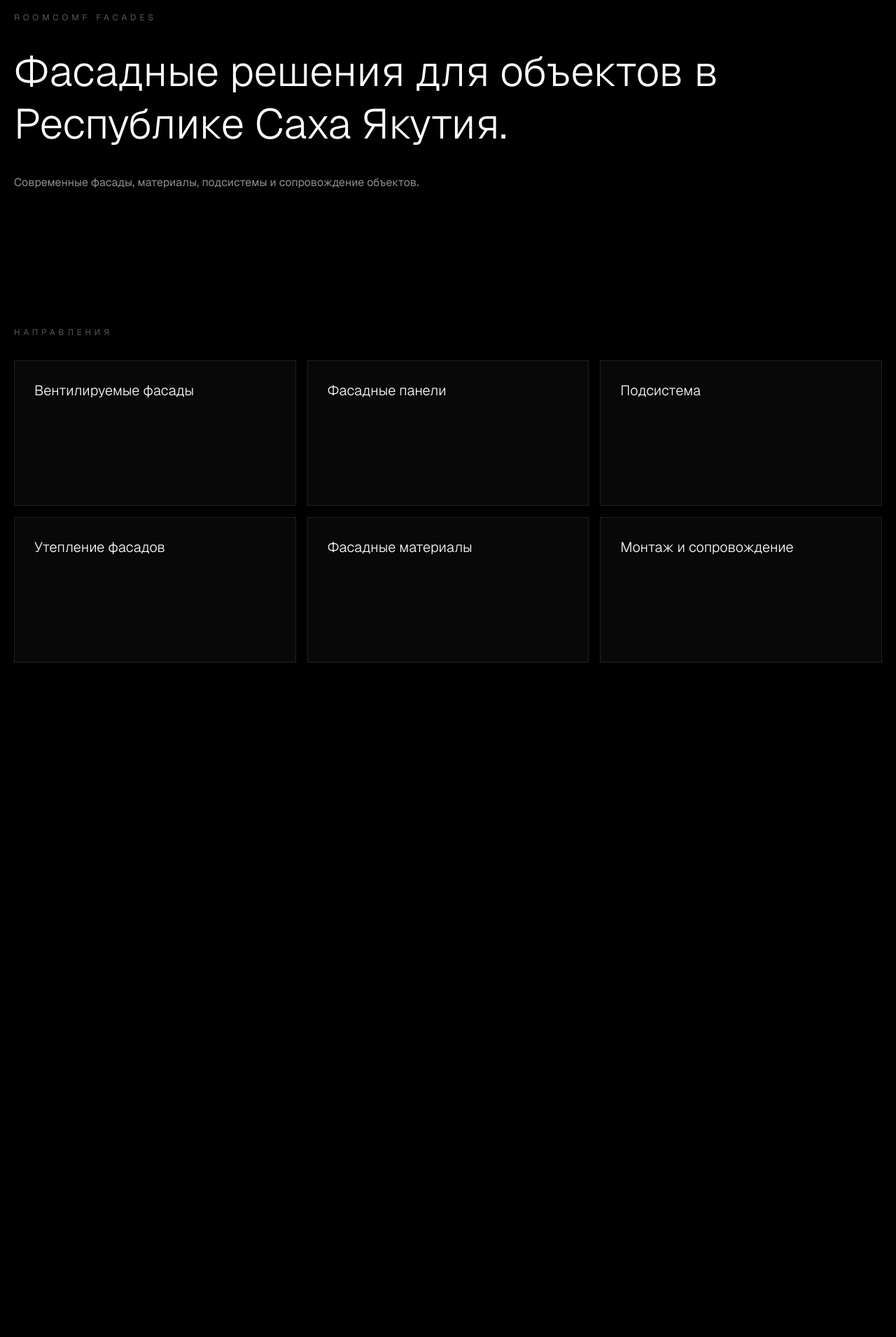
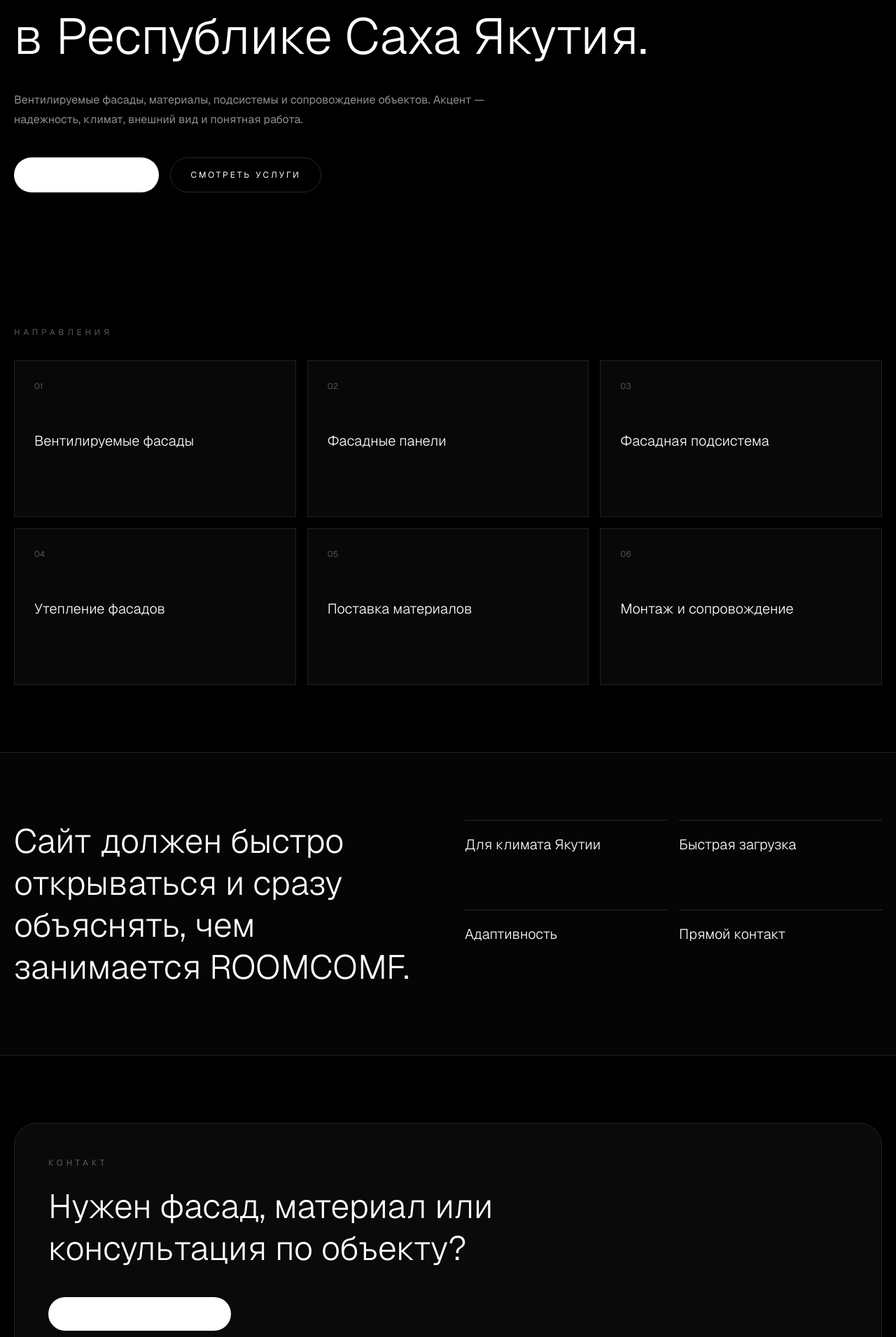
Before and after one commit to roomcomf/roomcomf-web, a Next.js app: page /facades in a window 1280 px wide. Shown: the part 429-2340 px from the top of the page at 70% size. Before the commit the page ends 1472 px from the top, so only its background shows below. Built offline with nearby package versions, Linux system fonts and the light colour scheme.

Commit message:
improve facades page

```diff
--- a/app/facades/page.tsx
+++ b/app/facades/page.tsx
@@ -1,10 +1,17 @@
 const services = [
   "Вентилируемые фасады",
   "Фасадные панели",
-  "Подсистема",
+  "Фасадная подсистема",
   "Утепление фасадов",
-  "Фасадные материалы",
+  "Поставка материалов",
   "Монтаж и сопровождение",
+];
+
+const advantages = [
+  "Для климата Якутии",
+  "Быстрая загрузка",
+  "Адаптивность",
+  "Прямой контакт",
 ];
 
 export default function FacadesPage() {
@@ -25,38 +32,96 @@ export default function FacadesPage() {
         </div>
       </header>
 
-      <section className="flex min-h-screen items-end px-5 pb-24 pt-32">
-        <div className="mx-auto w-full max-w-7xl">
+      <section className="relative flex min-h-screen items-end px-5 pb-24 pt-32">
+        <div className="absolute inset-0 bg-[radial-gradient(circle_at_top,rgba(255,255,255,0.13),transparent_45%)]" />
+        <div className="absolute inset-0 bg-gradient-to-b from-transparent via-black/30 to-black" />
+
+        <div className="relative z-10 mx-auto w-full max-w-7xl">
           <p className="mb-8 text-xs uppercase tracking-[0.4em] text-white/35">
             ROOMCOMF FACADES
           </p>
 
-          <h1 className="max-w-5xl text-4xl font-light leading-tight sm:text-6xl">
+          <h1 className="max-w-6xl text-4xl font-light leading-tight sm:text-6xl md:text-7xl">
             Фасадные решения для объектов в Республике Саха Якутия.
           </h1>
 
           <p className="mt-8 max-w-2xl text-sm leading-7 text-white/55 sm:text-base">
-            Современные фасады, материалы, подсистемы и сопровождение объектов.
+            Вентилируемые фасады, материалы, подсистемы и сопровождение объектов.
+            Акцент — надежность, климат, внешний вид и понятная работа.
           </p>
+
+          <div className="mt-10 flex flex-col gap-4 sm:flex-row">
+            <a
+              href="https://wa.me/70000000000"
+              className="rounded-full bg-white px-7 py-4 text-center text-xs uppercase tracking-[0.25em] text-black"
+            >
+              Обсудить фасад
+            </a>
+
+            <a
+              href="#services"
+              className="rounded-full border border-white/15 px-7 py-4 text-center text-xs uppercase tracking-[0.25em] text-white/70"
+            >
+              Смотреть услуги
+            </a>
+          </div>
         </div>
       </section>
 
-      <section className="mx-auto max-w-7xl px-5 py-24">
+      <section id="services" className="mx-auto max-w-7xl px-5 py-24">
         <p className="mb-8 text-xs uppercase tracking-[0.4em] text-white/35">
           Направления
         </p>
 
         <div className="grid gap-4 sm:grid-cols-2 lg:grid-cols-3">
-          {services.map((item) => (
+          {services.map((item, index) => (
             <div
               key={item}
-              className="min-h-52 border border-white/10 bg-white/[0.03] p-7"
+              className="min-h-56 border border-white/10 bg-white/[0.03] p-7 transition hover:bg-white/[0.06]"
             >
+              <p className="mb-14 text-xs text-white/30">
+                0{index + 1}
+              </p>
               <h2 className="text-xl font-light">{item}</h2>
             </div>
           ))}
         </div>
       </section>
+
+      <section className="border-y border-white/10 bg-white/[0.02]">
+        <div className="mx-auto grid max-w-7xl gap-12 px-5 py-24 md:grid-cols-2">
+          <h2 className="text-3xl font-light leading-tight sm:text-5xl">
+            Сайт должен быстро открываться и сразу объяснять, чем занимается ROOMCOMF.
+          </h2>
+
+          <div className="grid gap-4 sm:grid-cols-2">
+            {advantages.map((item) => (
+              <div key={item} className="border-t border-white/15 pt-5">
+                <p className="text-xl font-light">{item}</p>
+              </div>
+            ))}
+          </div>
+        </div>
+      </section>
+
+      <section className="mx-auto max-w-7xl px-5 py-24">
+        <div className="rounded-[2rem] border border-white/10 bg-white/[0.04] p-8 sm:p-12">
+          <p className="mb-6 text-xs uppercase tracking-[0.4em] text-white/35">
+            Контакт
+          </p>
+
+          <h2 className="max-w-4xl text-3xl font-light leading-tight sm:text-5xl">
+            Нужен фасад, материал или консультация по объекту?
+          </h2>
+
+          <a
+            href="https://wa.me/70000000000"
+            className="mt-10 inline-block rounded-full bg-white px-8 py-4 text-xs uppercase tracking-[0.25em] text-black"
+          >
+            Написать в WhatsApp
+          </a>
+        </div>
+      </section>
     </main>
   );
 }
```
